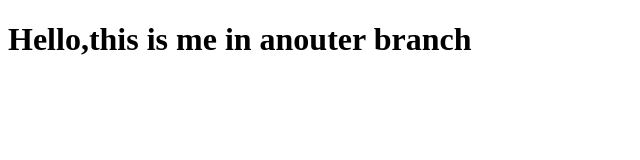
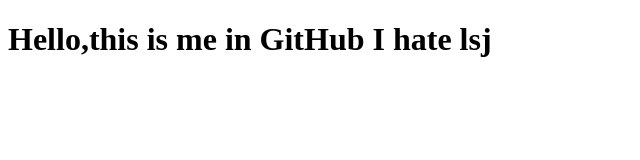
Before and after one commit to rafatalgaafari-web/myProject, a plain HTML site: page index.html in a window 1280 px wide. Shown: the whole page, without its empty margins (0-640 px from the left). Drawn offline with Linux system fonts and the light colour scheme.

Commit message:
edit the html file

```diff
--- a/index.html
+++ b/index.html
@@ -6,7 +6,7 @@
     <title>Document</title>
 </head>
 <body>
-    <h1>Hello,this is me in anouter branch</h1>
+    <h1>Hello,this is me  in GitHub  I hate lsj</h1>
 </body>
 <script src-"app.js"></script>
 </html>
```
